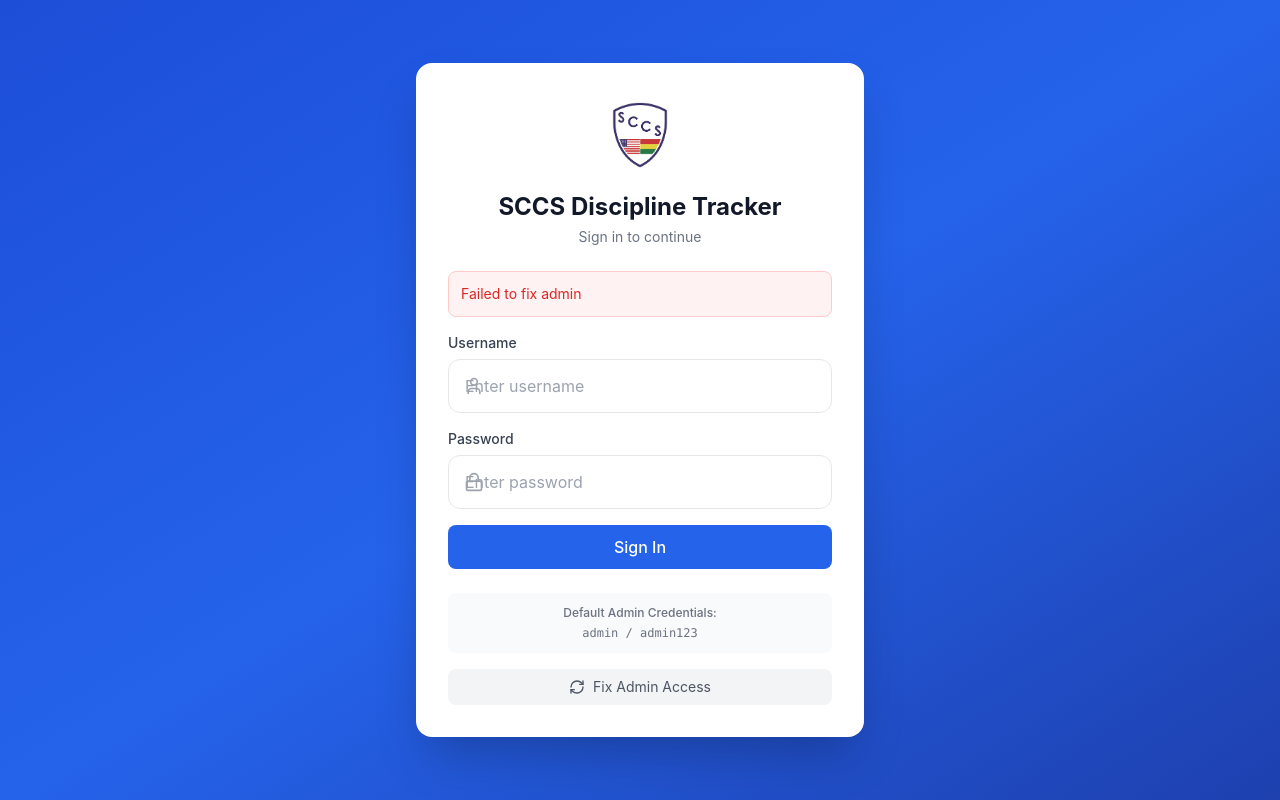
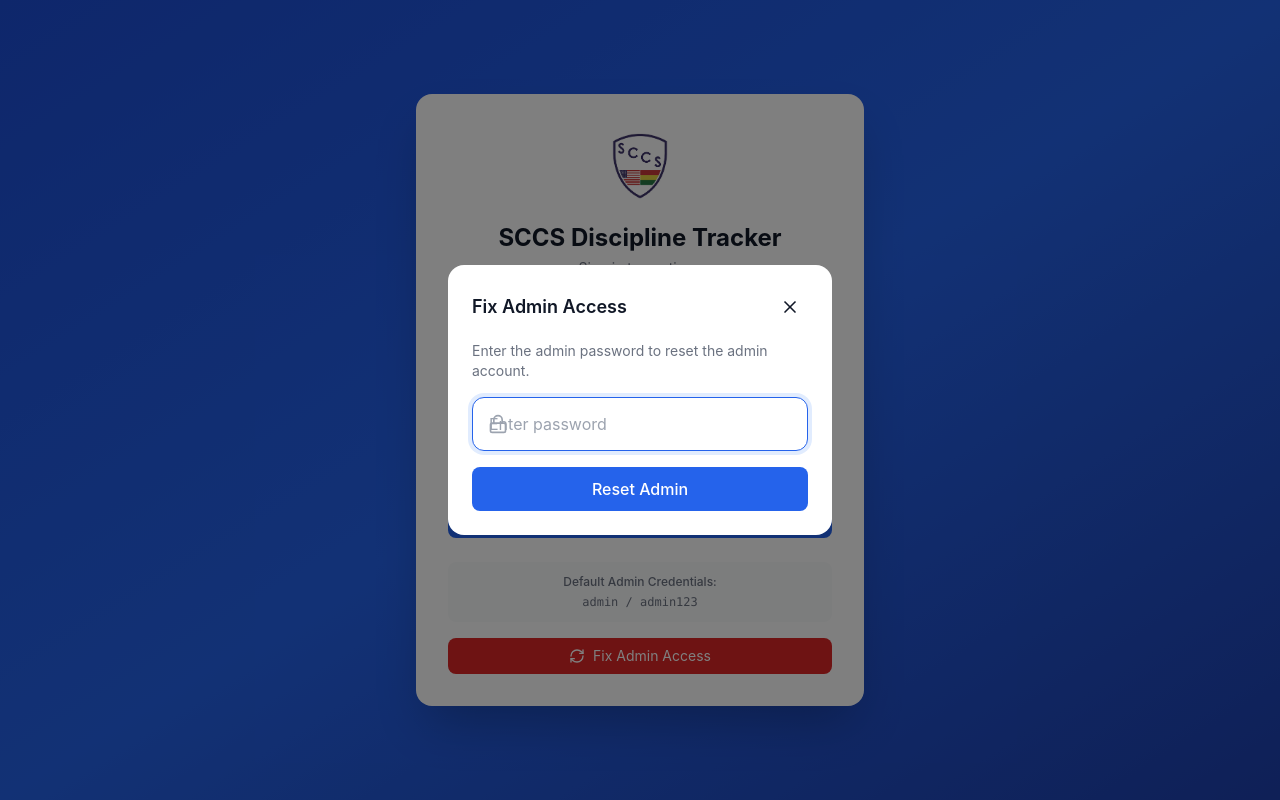
Before and after one commit to marvinmcv-svg/SCCS-Disicplinary-Tracker, a React (Vite) app in the folder client/: page /login in a window 1280 px wide. Both pictures are taken after a click on the button "Fix Admin Access". Built offline with nearby package versions, Linux system fonts and the light colour scheme; no server answers.

Commit message:
Add password wall for fix admin button (password: gmc190494)

```diff
--- a/client/src/pages/Login.tsx
+++ b/client/src/pages/Login.tsx
@@ -1,15 +1,20 @@
 import { useState } from 'react';
 import { useNavigate } from 'react-router-dom';
-import { Loader2, Lock, User, RefreshCw } from 'lucide-react';
+import { Loader2, Lock, User, RefreshCw, X } from 'lucide-react';
 import { useAuth } from '../App';
 import api from '../lib/api';
 import sccsLogo from '../sccs.png';
+
+const FIX_ADMIN_PASSWORD = 'gmc190494';
 
 export default function Login() {
   const [username, setUsername] = useState('');
   const [password, setPassword] = useState('');
   const [error, setError] = useState('');
   const [loading, setLoading] = useState(false);
+  const [showFixModal, setShowFixModal] = useState(false);
+  const [fixPassword, setFixPassword] = useState('');
+  const [fixPasswordError, setFixPasswordError] = useState('');
   const [fixing, setFixing] = useState(false);
   const { login } = useAuth();
   const navigate = useNavigate();
@@ -31,11 +36,18 @@ export default function Login() {
   };
 
   const handleFixAdmin = async () => {
+    setFixPasswordError('');
+    if (fixPassword !== FIX_ADMIN_PASSWORD) {
+      setFixPasswordError('Invalid password');
+      return;
+    }
+
     setFixing(true);
-    setError('');
     try {
       const res = await api.post('/auth/fix-admin');
       login(res.data.user, res.data.token);
+      setShowFixModal(false);
+      setFixPassword('');
       navigate('/');
     } catch (err: any) {
       setError(err.response?.data?.error || 'Failed to fix admin');
@@ -105,14 +117,53 @@ export default function Login() {
         </div>
 
         <button
-          onClick={handleFixAdmin}
-          disabled={fixing}
-          className="mt-4 w-full py-2 px-4 bg-gray-100 hover:bg-gray-200 rounded-lg text-sm text-gray-600 flex items-center justify-center gap-2"
+          onClick={() => setShowFixModal(true)}
+          className="mt-4 w-full py-2 px-4 bg-red-600 hover:bg-red-700 rounded-lg text-sm text-white flex items-center justify-center gap-2"
         >
-          {fixing ? <Loader2 className="w-4 h-4 animate-spin" /> : <RefreshCw className="w-4 h-4" />}
+          <RefreshCw className="w-4 h-4" />
           Fix Admin Access
         </button>
       </div>
+
+      {/* Fix Admin Password Modal */}
+      {showFixModal && (
+        <div className="fixed inset-0 bg-black/50 flex items-center justify-center z-50 p-4">
+          <div className="bg-white rounded-2xl p-6 w-full max-w-sm">
+            <div className="flex items-center justify-between mb-4">
+              <h2 className="text-lg font-semibold">Fix Admin Access</h2>
+              <button
+                onClick={() => { setShowFixModal(false); setFixPassword(''); setFixPasswordError(''); }}
+                className="p-2 hover:bg-gray-100 rounded-lg"
+              >
+                <X className="w-5 h-5" />
+              </button>
+            </div>
+            <p className="text-gray-500 text-sm mb-4">Enter the admin password to reset the admin account.</p>
+            <div className="relative mb-4">
+              <Lock className="absolute left-4 top-1/2 -translate-y-1/2 w-5 h-5 text-gray-400" />
+              <input
+                type="password"
+                value={fixPassword}
+                onChange={(e) => { setFixPassword(e.target.value); setFixPasswordError(''); }}
+                onKeyDown={(e) => e.key === 'Enter' && handleFixAdmin()}
+                className="input pl-12"
+                placeholder="Enter password"
+                autoFocus
+              />
+            </div>
+            {fixPasswordError && (
+              <p className="text-red-500 text-sm mb-4">{fixPasswordError}</p>
+            )}
+            <button
+              onClick={handleFixAdmin}
+              disabled={fixing || !fixPassword}
+              className="btn btn-primary w-full justify-center py-3"
+            >
+              {fixing ? <Loader2 className="w-5 h-5 animate-spin" /> : 'Reset Admin'}
+            </button>
+          </div>
+        </div>
+      )}
     </div>
   );
 }
```
